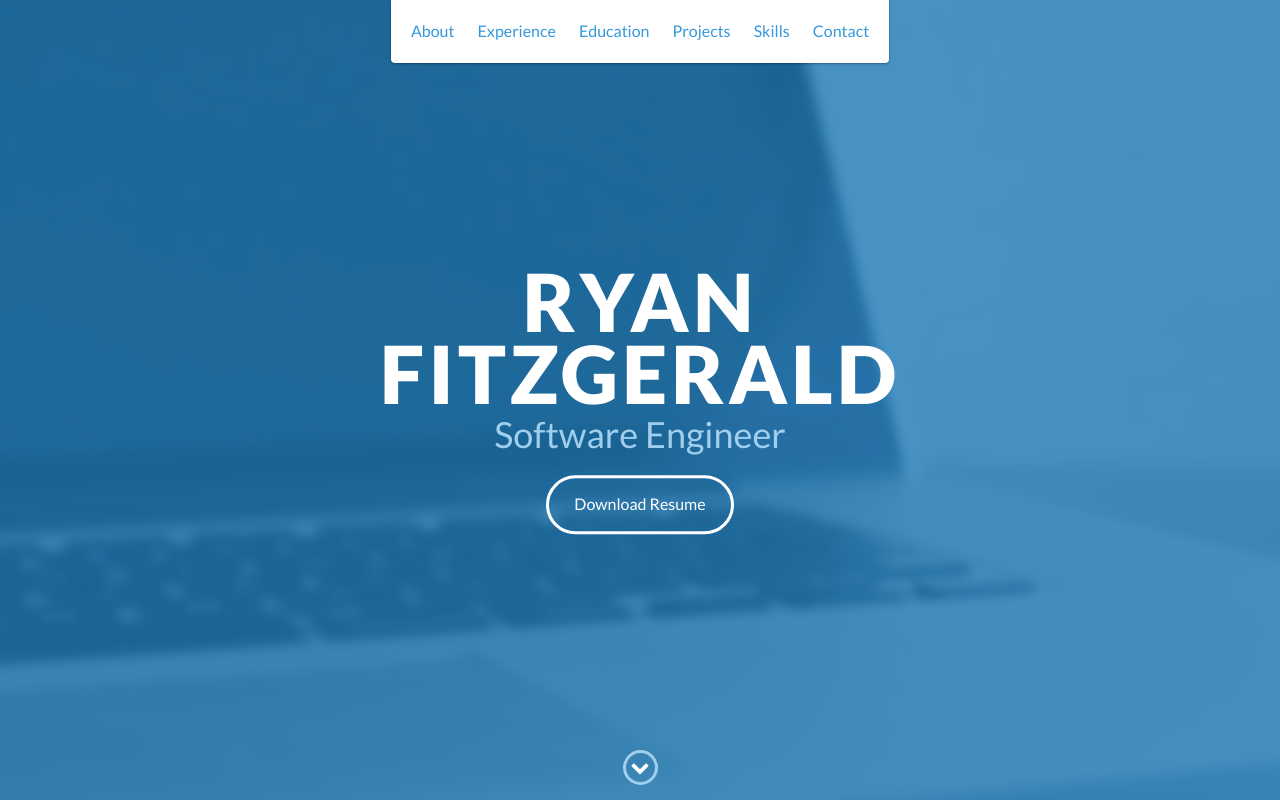
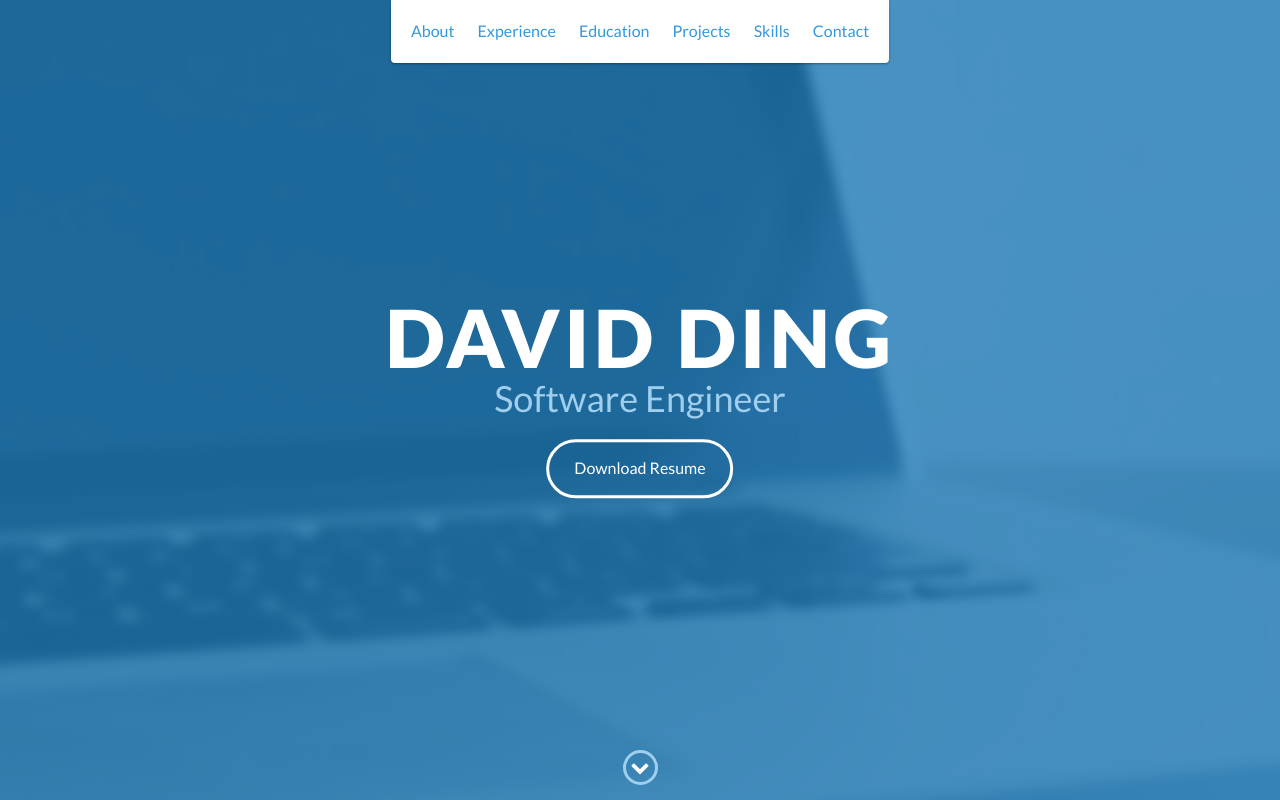
Before and after one commit to dding123/davidding.co, a website: page index.html in a window 1280 px wide. Shown: the top 800 px of the page. Drawn offline with nearby package versions, Linux system fonts and the light colour scheme.

Commit message:
added my name

```diff
--- a/index.html
+++ b/index.html
@@ -48,7 +48,7 @@
 
     <div id="lead">
         <div id="lead-content">
-            <h1>Ryan Fitzgerald</h1>
+            <h1>David Ding</h1>
             <h2>Software Engineer</h2>
             <a href="#" class="btn-rounded-white">Download Resume</a>
         </div>
```
